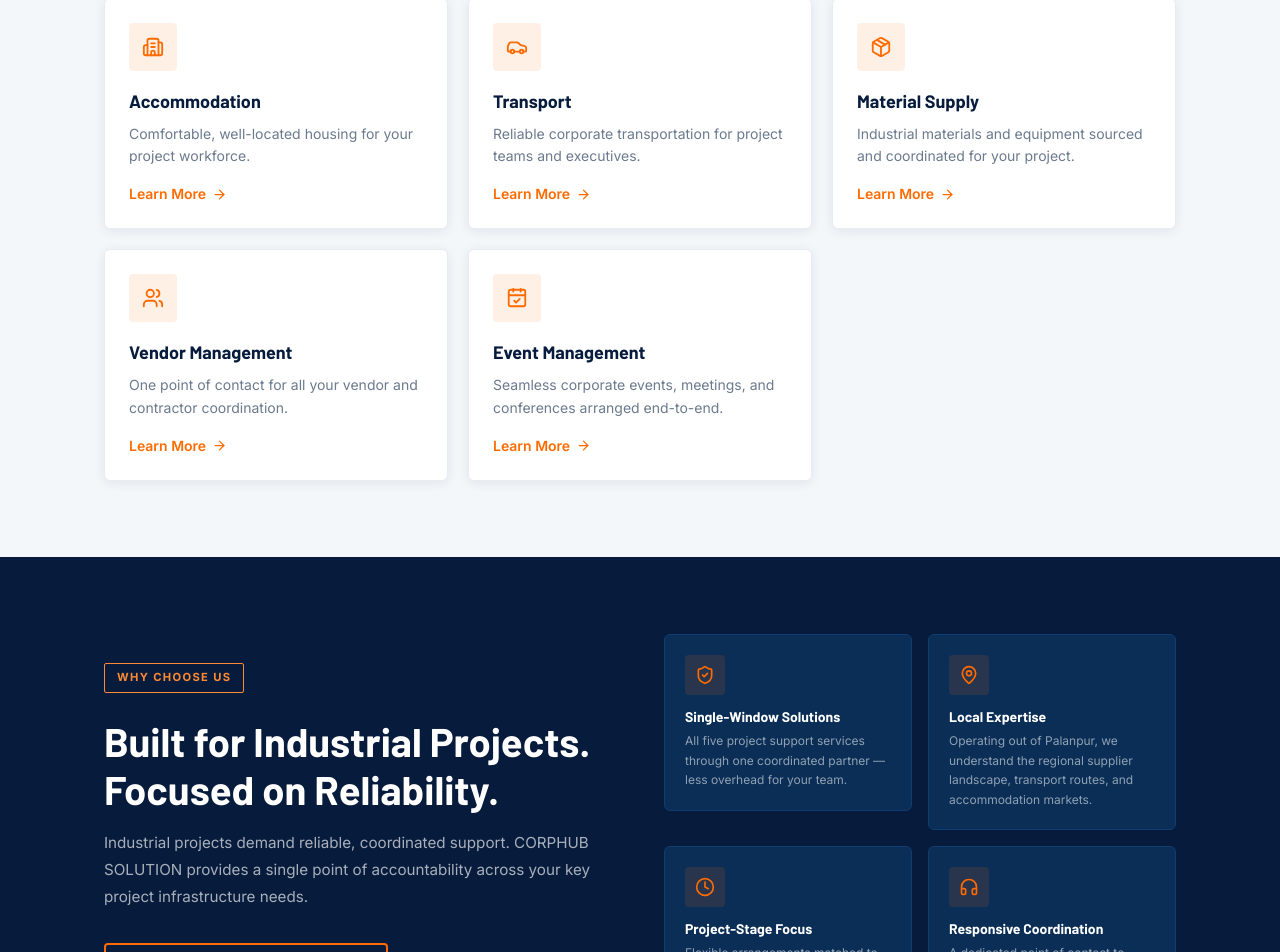
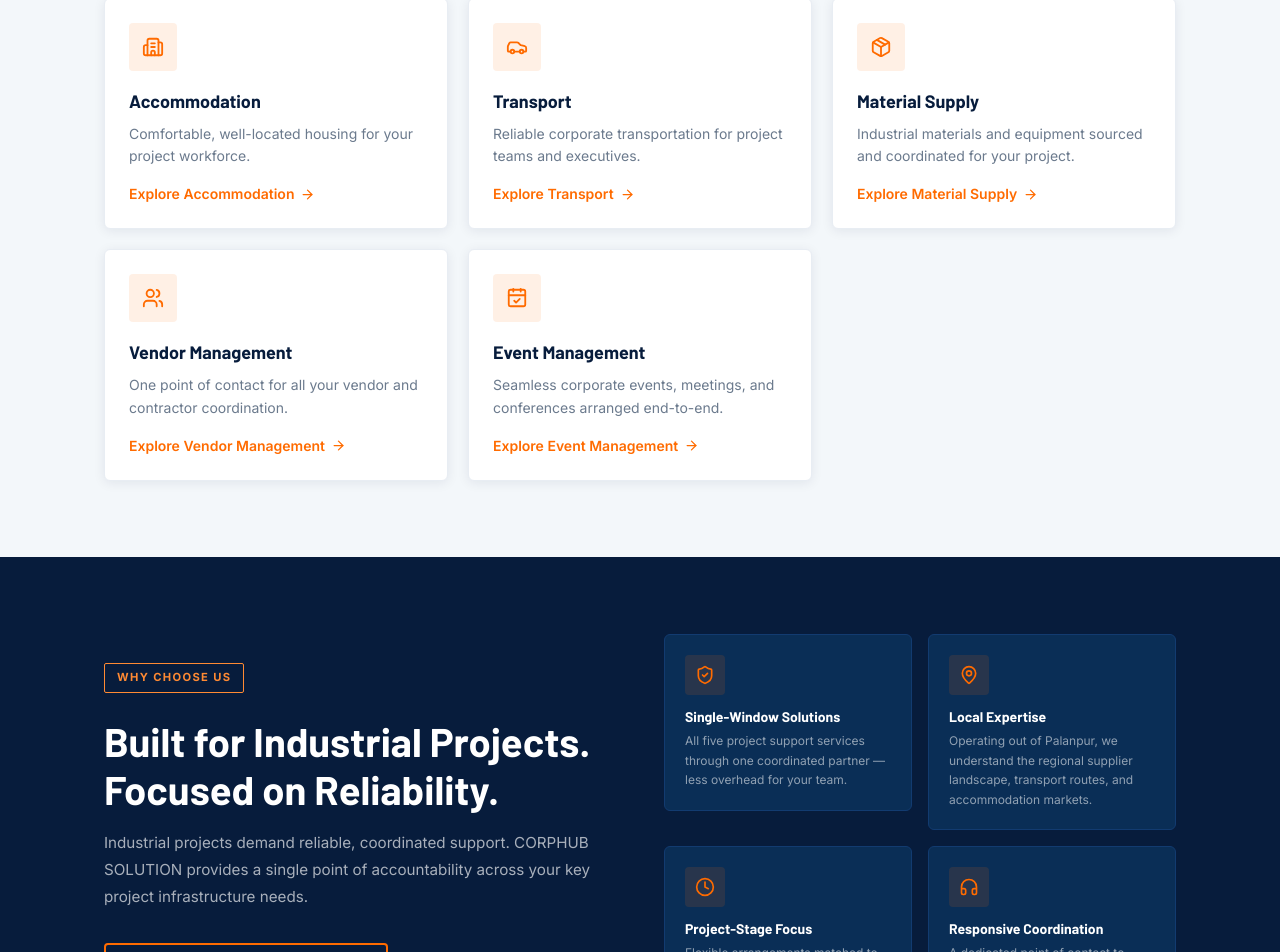
Before and after one commit to corphubsolution/corphubsolution, a React (Vite) app: page / in a window 1280 px wide. Shown: the part 1081-2033 px from the top of the page. Built offline with nearby package versions, Linux system fonts and the light colour scheme; a web font is replaced by a local one.

Commit message:
fix(seo,a11y): improve link anchor descriptiveness and fix dropdown aria roles

```diff
--- a/src/components/layout/Header.tsx
+++ b/src/components/layout/Header.tsx
@@ -135,7 +135,7 @@ export default function Header() {
                       style={{ letterSpacing: '0.02em' }}
                       onClick={() => setServicesOpen((v) => !v)}
                       aria-expanded={servicesOpen}
-                      aria-haspopup="true"
+                      aria-controls="services-dropdown"
                       id="services-menu-btn"
                     >
                       <span>Services</span>
@@ -168,6 +168,7 @@ export default function Header() {
                       onMouseLeave={handleServicesMouseLeave}
                     >
                       <div
+                        id="services-dropdown"
                         className="rounded-2xl overflow-hidden shadow-2xl"
                         style={{
                           background: 'rgba(7, 28, 60, 0.96)',
@@ -176,8 +177,7 @@ export default function Header() {
                           border: '1px solid rgba(255, 107, 0, 0.25)',
                           boxShadow: '0 25px 60px -15px rgba(0,0,0,0.7), 0 0 25px rgba(255,107,0,0.15)',
                         }}
-                        role="menu"
-                        aria-labelledby="services-menu-btn"
+                        aria-label="Industrial support services"
                       >
                         {/* Top Accent Strip */}
                         <div className="h-1 w-full bg-gradient-to-r from-orange-500 via-amber-400 to-orange-600" />
@@ -200,7 +200,6 @@ export default function Header() {
                               to={service.slug}
                               onClick={() => setServicesOpen(false)}
                               className="group flex items-center gap-3.5 p-2.5 rounded-xl hover:bg-white/[0.08] transition-all duration-200"
-                              role="menuitem"
                             >
                               <div className="w-10 h-10 rounded-lg flex items-center justify-center shrink-0 bg-white/5 border border-white/10 text-orange-400 group-hover:bg-gradient-to-br group-hover:from-orange-500 group-hover:to-orange-600 group-hover:text-white group-hover:border-orange-500 group-hover:scale-105 transition-all duration-200 shadow-sm">
                                 <service.icon size={18} aria-hidden="true" />
--- a/src/components/ui/ServiceCard.tsx
+++ b/src/components/ui/ServiceCard.tsx
@@ -42,9 +42,9 @@ export default function ServiceCard({ icon: Icon, name, description, slug, index
         to={slug}
         className="inline-flex items-center gap-1.5 text-sm font-semibold mt-auto"
         style={{ color: '#FF6B00' }}
-        aria-label={`Learn more about ${name}`}
+        aria-label={`Explore ${name} services`}
       >
-        Learn More
+        <span>Explore {name}</span>
         <ArrowRight
           size={15}
           className="transition-transform group-hover:translate-x-1"
```
